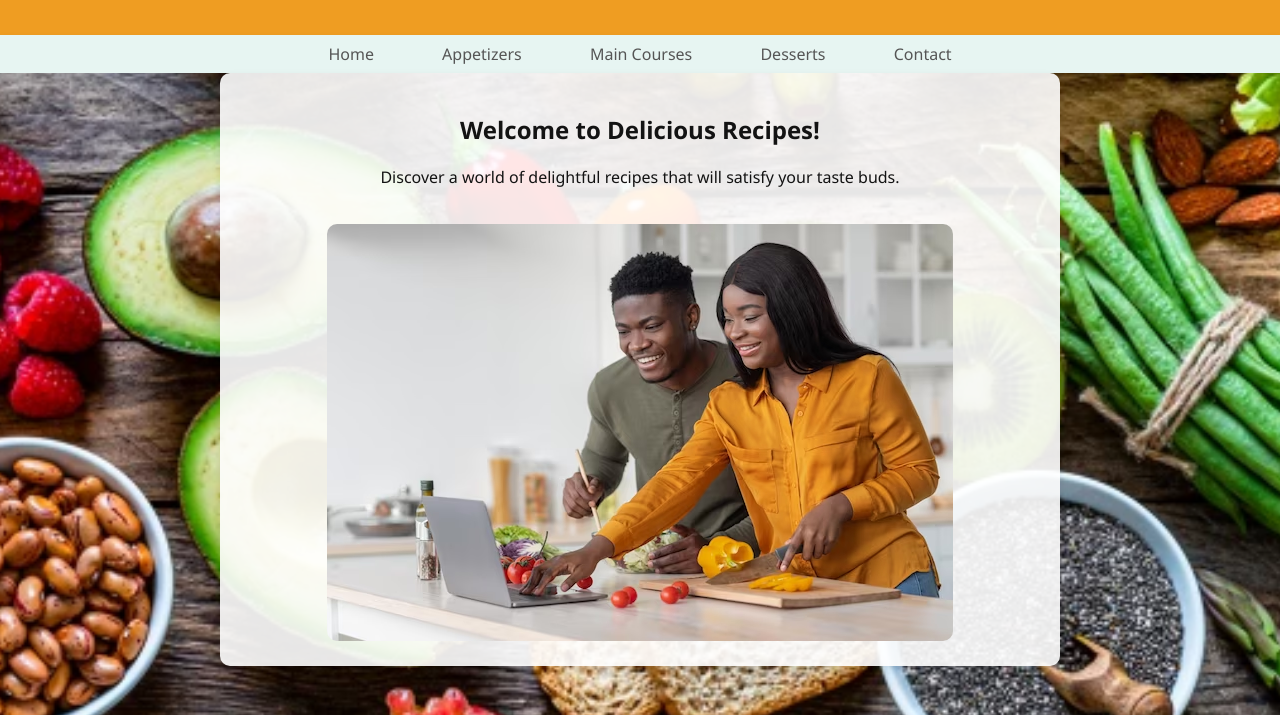
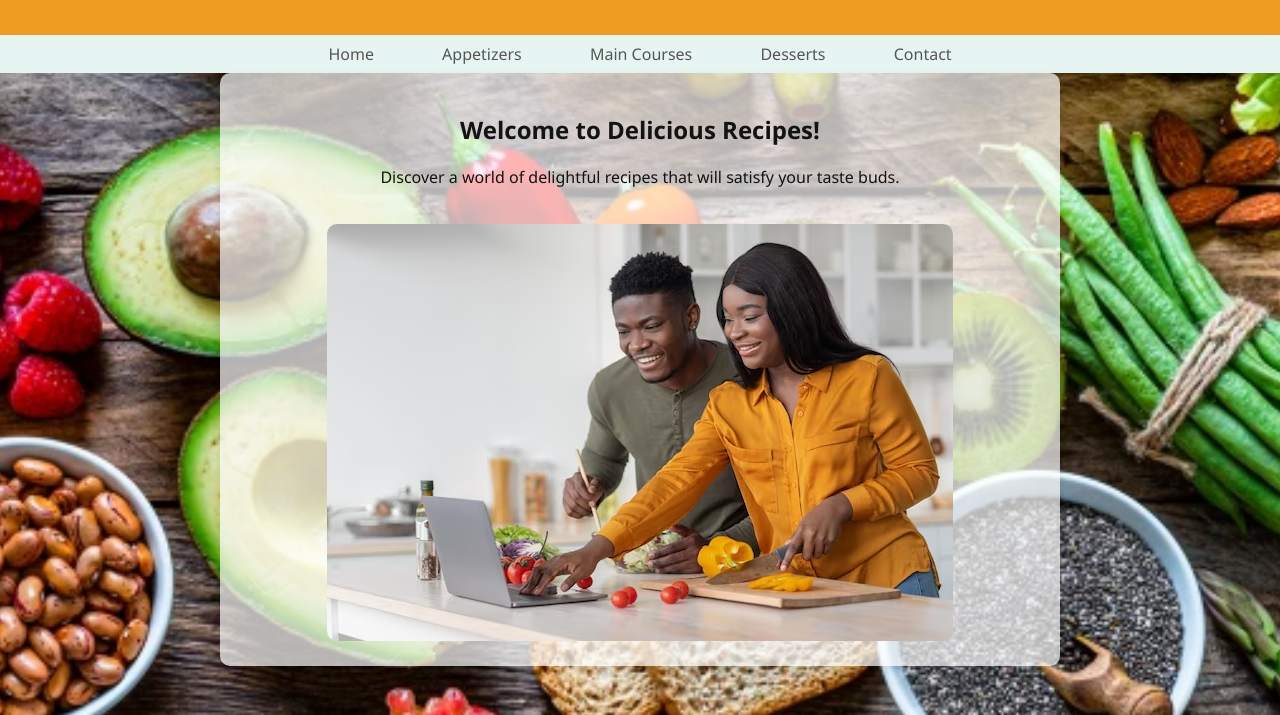
Before and after one commit to nzyoka10/recipe, a plain HTML site: page index.html in a window 1280 px wide. Shown: the part 83-798 px from the top of the page. Drawn offline with Linux system fonts and the light colour scheme.

Commit message:
index page styles

```diff
--- a/styles.css
+++ b/styles.css
@@ -68,10 +68,11 @@ section {
     margin: 0 auto;
     text-align: center;
     padding: 20px;
-    background-color: rgba(255, 255, 255, 0.9);
+    background-color: rgba(255, 255, 255, 0.7); /* Adjust the alpha value to control transparency */
     border-radius: 10px;
     box-shadow: 0 4px 8px rgba(0, 0, 0, 0.1);
 }
+
 
 .home-content img {
     max-width: 100%;
@@ -84,7 +85,6 @@ footer {
     color: #fff;
     text-align: center;
     padding: 1em;
-
     bottom: 0;
     width: 100%;
     box-shadow: 0 0 8px rgba(0, 0, 0, 0.1);
```
